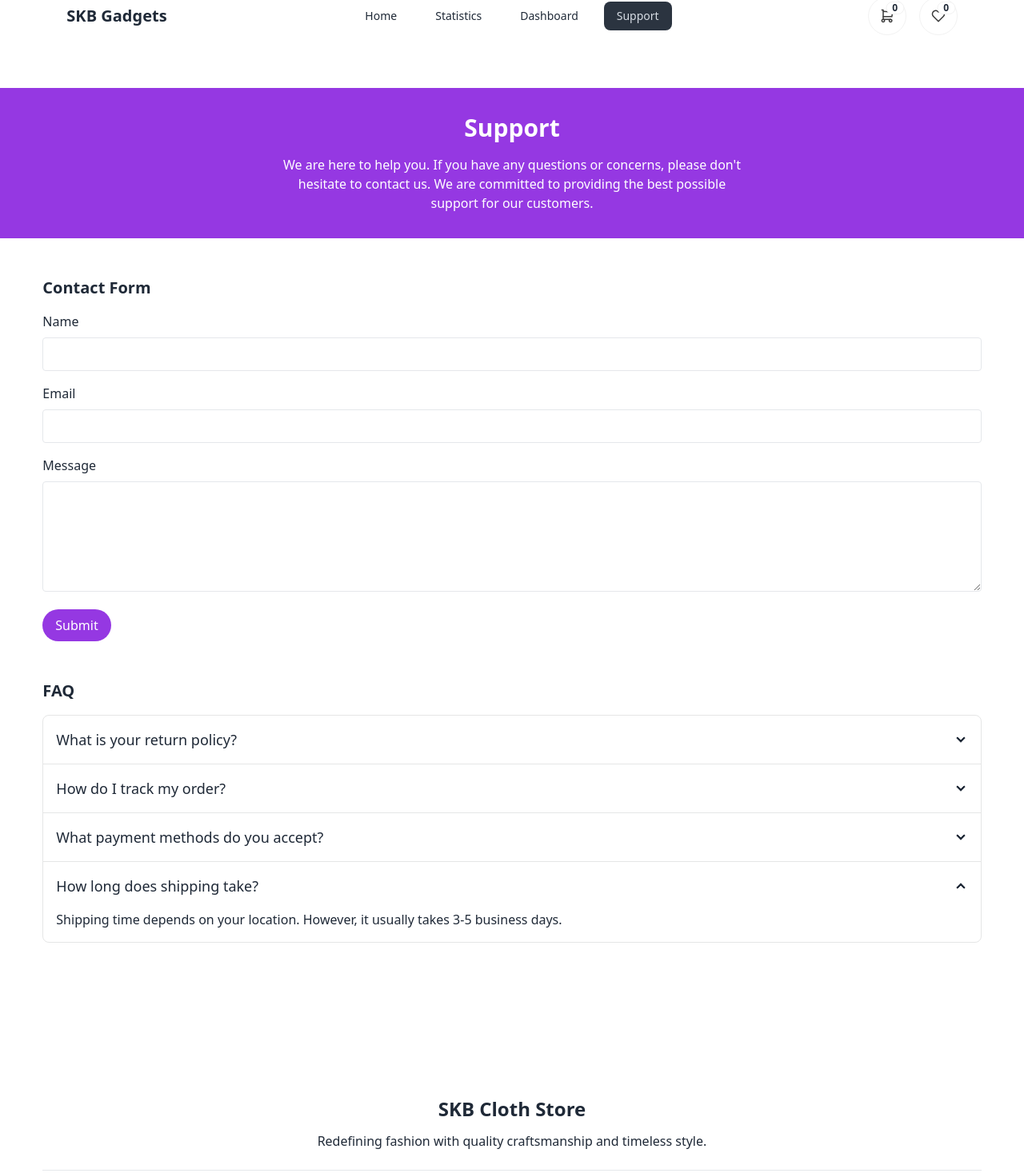
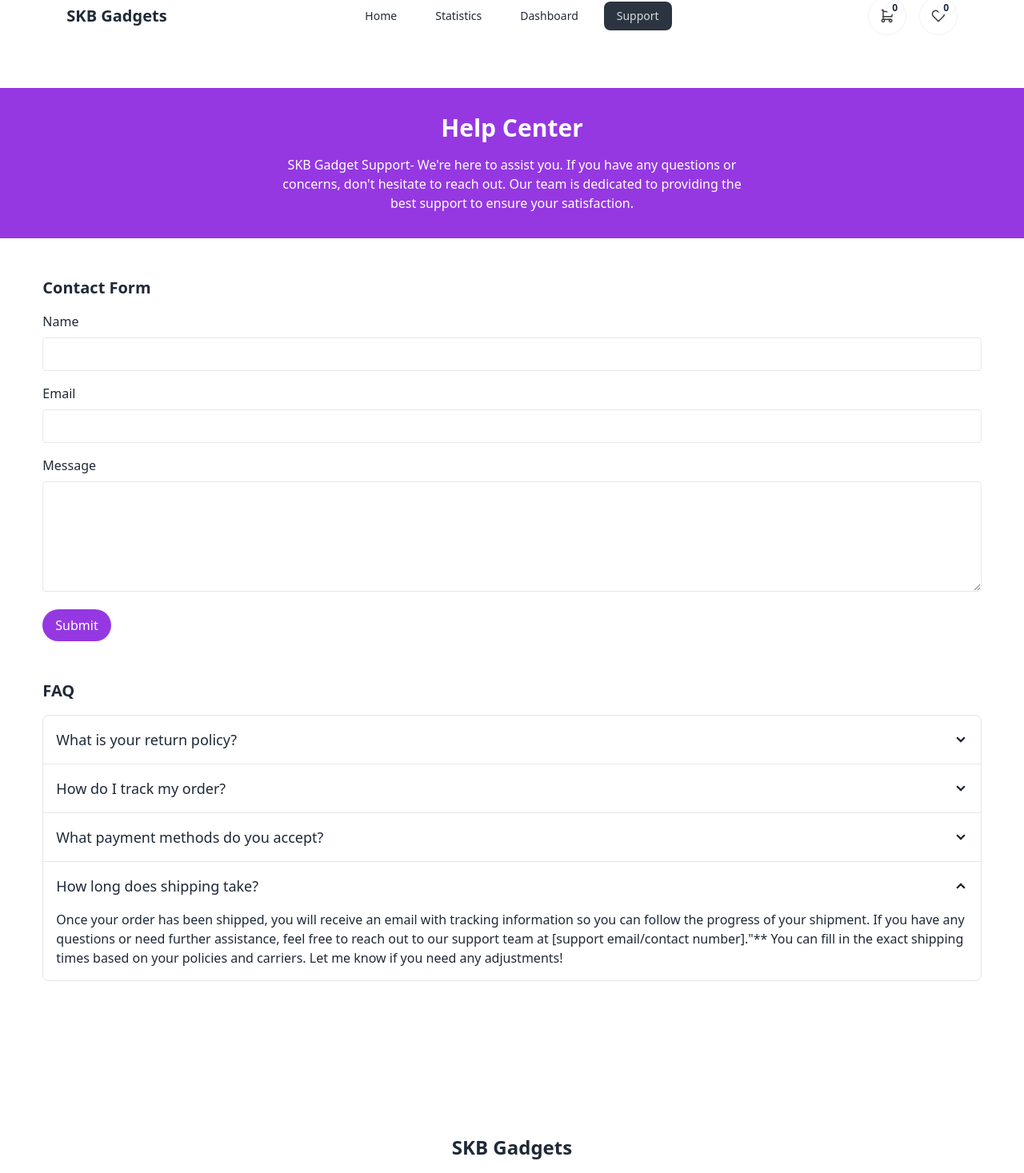
Before and after one commit to sakib236160/Gadget-Heavens, a React (Vite) app: page /support in a window 1280 px wide. Shown: the part 46-1513 px from the top of the page at 80% size. Built offline with nearby package versions, Linux system fonts and the light colour scheme.

Commit message:
lorem contant change to my reyal contant in this project

```diff
--- a/index.html
+++ b/index.html
@@ -4,7 +4,7 @@
     <meta charset="UTF-8" />
     <link rel="icon" type="image/svg+xml" href="/favicon.png" />
     <meta name="viewport" content="width=device-width, initial-scale=1.0" />
-    <title>SKB-Cloth-Store</title>
+    <title>SKB Gadgets</title>
   </head>
   <body>
     <div id="root"></div>
--- a/src/components/Banner.jsx
+++ b/src/components/Banner.jsx
@@ -13,7 +13,7 @@ const Banner = () => {
             Take your tech game to the next level with our premium range of gadgets and accessories. SKB Gadgets is your ultimate destination for style, innovation, and functionality!
             </p>
             <button className="my-8 rounded-full bg-white px-6 py-3 font-bold text-[#9538E2]">
-              Shop Now
+            Upgrade Today
             </button>
           </div>
         </div>
--- a/src/components/Footer.jsx
+++ b/src/components/Footer.jsx
@@ -4,9 +4,9 @@ const Footer = () => {
     return (
         <footer className="bg-white">
       <div className="mx-auto w-11/12 max-w-screen-xl py-12 sm:py-16 md:py-20 lg:py-24">
-        <h2 className="mb-3 text-center text-2xl font-bold">SKB Cloth Store</h2>
+        <h2 className="mb-3 text-center text-2xl font-bold">SKB Gadgets</h2>
         <p className="mb-6 text-center text-sm sm:text-base">
-        Redefining fashion with quality craftsmanship and timeless style.
+        Redefining  SKB Gadgets - The Future of AR Innovation craftsmanship.
         </p>
         <hr />
         <div className="mt-6 grid grid-cols-1 gap-6 md:grid-cols-2 lg:grid-cols-3">
--- a/src/pages/Dashboard.jsx
+++ b/src/pages/Dashboard.jsx
@@ -6,8 +6,8 @@ const Dashboard = () => {
     <>
       <div>
         <Heading
-          title="Dashboard"
-          description="Manage your product cart and wishlist here. Add, edit, and delete products from your cart and wishlist. Keep track of your total cost and payment status."
+          title="Control Panel "
+          description="Manage your cart and wishlist effortlessly. Add, edit, or remove products from both. Track your total cost and payment status. Click the 'Cart' or 'Wishlist' button to view and update your items instantly."
         />
         <div className="flex items-center justify-center gap-6 bg-[#9538E2] pb-8">
           <NavLink
--- a/src/pages/Home.jsx
+++ b/src/pages/Home.jsx
@@ -12,7 +12,7 @@ const Home = () => {
             <section>
         <div className="mx-auto mb-24 w-11/12 max-w-screen-xl">
           <h2 className="mb-8 text-center text-2xl font-bold sm:text-3xl">
-            Explore Cutting-Edge Gadgets
+            SKB Cutting-Edge Gadgets
           </h2>
           <div className="flex flex-col gap-6 sm:flex-row">
             <div>
--- a/src/pages/Statistics.jsx
+++ b/src/pages/Statistics.jsx
@@ -19,8 +19,8 @@ const Statistics = () => {
         <>
         {/* Headding */}
         <Heading
-        title="Statistics"
-        description="Check out the statistics of our products to get a deeper understanding of our offerings. Our team of experts is always on the lookout for new and exciting trends."
+        title="Performance"
+        description="This version emphasizes both the detailed insights you provide and your team's dedication to staying ahead in the market. Let me know if you'd like any further tweaks!"
       />
         <div className="mx-auto mb-20 mt-10 w-11/12 max-w-screen-xl">
         <h2 className="mb-4 text-xl font-bold">Statistics</h2>
--- a/src/pages/Support.jsx
+++ b/src/pages/Support.jsx
@@ -1,12 +1,11 @@
 import Heading from "../components/Heading";
-
 
 const Support = () => {
   return (
     <div className="">
       <Heading
-          title="Support"
-          description="We are here to help you. If you have any questions or concerns, please don't hesitate to contact us. We are committed to providing the best possible support for our customers."
+        title="Help Center"
+        description="SKB Gadget Support- We're here to assist you. If you have any questions or concerns, don't hesitate to reach out. Our team is dedicated to providing the best support to ensure your satisfaction."
       />
       <div className="mx-auto w-11/12 max-w-screen-xl">
         <div className="my-12">
@@ -58,8 +57,20 @@ const Support = () => {
               </div>
               <div className="collapse-content">
                 <p>
-                    We offer a 30-day return policy. Please contact us to
-                    initiate a return.
+                  "Our Return Policy: We want you to be completely satisfied
+                  with your purchase. If for any reason you are not happy with
+                  your product, you can return it within [number of days, e.g.,
+                  30 days] from the date of purchase for a full refund or
+                  exchange, provided the item is unused, in its original
+                  packaging, and in resalable condition. To initiate a return:
+                  Contact our support team at [support email/contact number].
+                  Provide your order details and reason for return. Follow the
+                  return instructions provided by our team. Please note that
+                  shipping fees are non-refundable, and the customer is
+                  responsible for return shipping costs unless the product is
+                  defective or damaged." This template covers common return
+                  policy elements, but feel free to adjust based on your
+                  specific practices.
                 </p>
               </div>
             </div>
@@ -69,7 +80,18 @@ const Support = () => {
                 How do I track my order?
               </div>
               <div className="collapse-content">
-                  <p>You can track your order by logging into your account.</p>
+                <p>
+                  "How to Track Your Order: Once your order has been shipped,
+                  you will receive an email with tracking information and a link
+                  to track your package. Simply click the link to view real-time
+                  updates on the status and delivery of your order. If you
+                  haven’t received your tracking details or need assistance,
+                  feel free to contact our support team at [support
+                  email/contact number], and we’ll be happy to help you track
+                  your order."** This version provides a clear, step-by-step
+                  guide while also offering support if needed. Let me know if
+                  you'd like to make any changes!
+                </p>
               </div>
             </div>
             <div className="collapse join-item collapse-arrow border border-base-300">
@@ -78,7 +100,19 @@ const Support = () => {
                 What payment methods do you accept?
               </div>
               <div className="collapse-content">
-                  <p>We accept all major credit cards.</p>
+                <p>
+                  Here’s a straightforward response to answer your question
+                  about accepted payment methods: "What Payment Methods Do We
+                  Accept? We accept a variety of secure payment options,
+                  including: Credit and Debit Cards (Visa, MasterCard, American
+                  Express, etc.) PayPal Bank Transfers Mobile Payment Options
+                  (e.g., Apple Pay, Google Pay) [Any other payment methods
+                  specific to your business] For any questions or assistance
+                  with payment, feel free to contact our support team at
+                  [support email/contact number]. We're here to help!"** You can
+                  customize this list with the specific methods you offer. Let
+                  me know if you'd like to modify anything!
+                </p>
               </div>
             </div>
             <div className="collapse join-item collapse-arrow border border-base-300">
@@ -88,8 +122,13 @@ const Support = () => {
               </div>
               <div className="collapse-content">
                 <p>
-                    Shipping time depends on your location. However, it usually
-                    takes 3-5 business days.
+                  Once your order has been shipped, you will receive an email
+                  with tracking information so you can follow the progress of
+                  your shipment. If you have any questions or need further
+                  assistance, feel free to reach out to our support team at
+                  [support email/contact number]."** You can fill in the exact
+                  shipping times based on your policies and carriers. Let me
+                  know if you need any adjustments!
                 </p>
               </div>
             </div>
```
Lines whose indentation alone changed are shown as unchanged.
